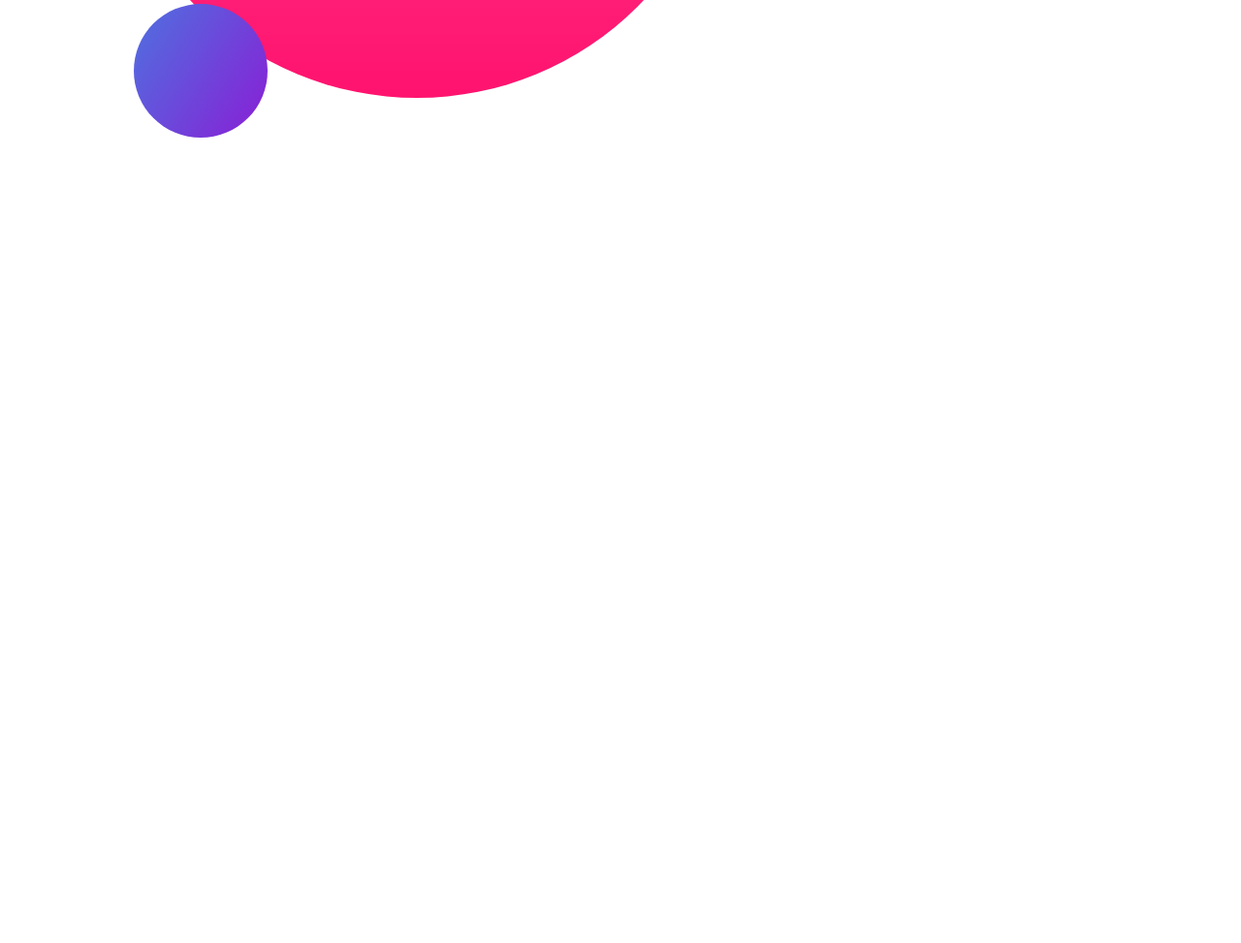
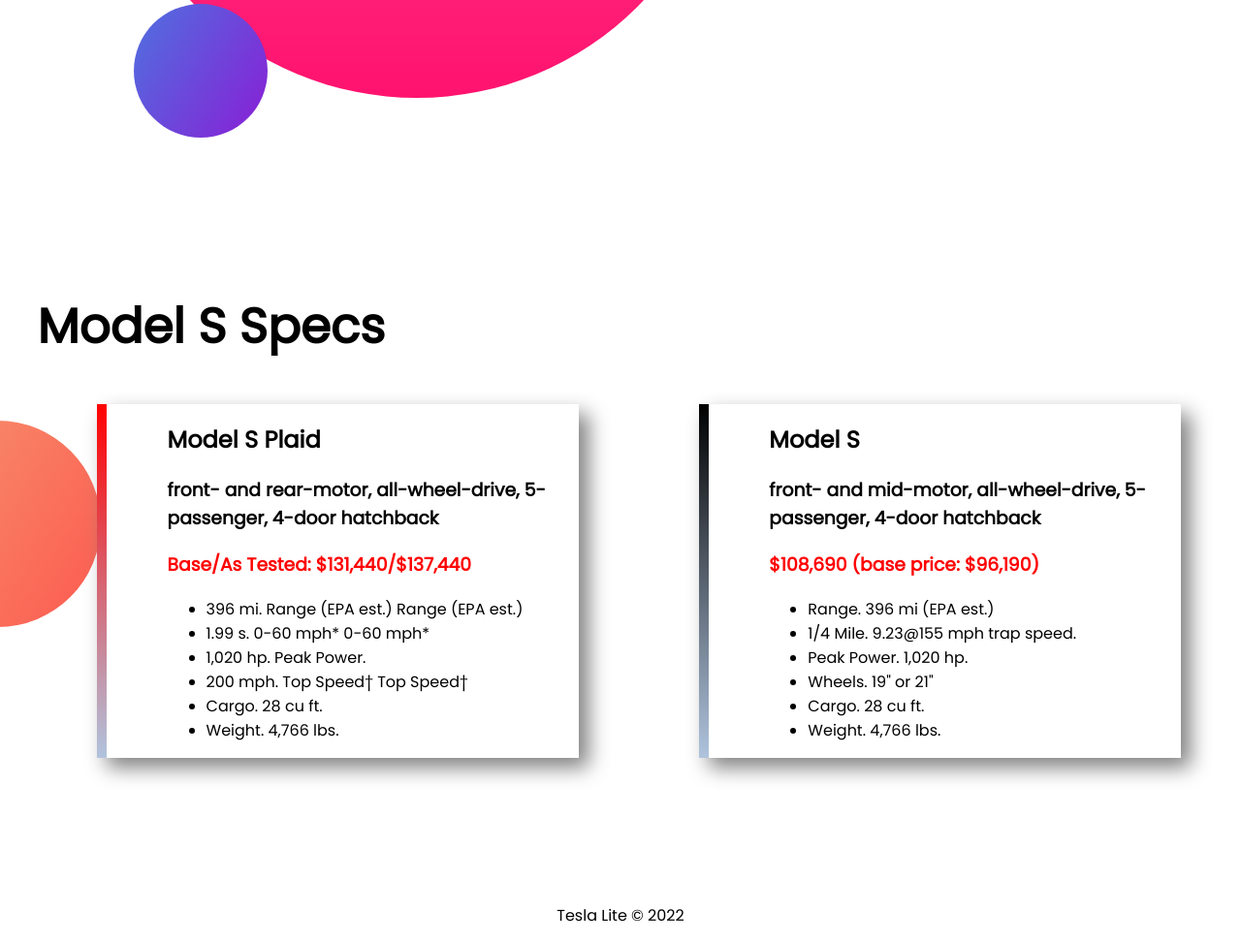
Before and after one commit to TEMPLAR-007/Selling-Tesla-01, a plain HTML site: page index.html in a window 1280 px wide. Shown: the part 1529-2502 px from the top of the page at 97% size. Before the commit the page ends 1829 px from the top, so only its background shows below. Drawn offline with Linux system fonts and the light colour scheme.

Commit message:
4th commit

```diff
--- a/index.html
+++ b/index.html
@@ -16,7 +16,7 @@
 
 <body>
 
-    <section class="top-banner">
+    <section class="top-banner flexible-container">
         <div class="para-width">
             <h1>Welcome To</h1>
             <h1> <span class="name">Tesla</span> World<span class="lite-color">[lite]</span> !</h1>
@@ -36,7 +36,7 @@
 
     </section>
 
-    <section class="Model-S">
+    <section class="Model-S flexible-container">
 
         <div class="img-width">
 
@@ -58,7 +58,44 @@
         </div>
     </section>
 
+    <section class="Specs">
+        <h1>Model S Specs</h1>
 
+        <div class="flexible-container">
+            <div id="Model-S-Plaid-box" class="spec-item">
+                <h2>Model S Plaid</h2>
+                <h3>front- and rear-motor, all-wheel-drive, 5-passenger, 4-door hatchback</h3>
+                <h3 class="name">Base/As Tested: $131,440/$137,440</h3>
+                <ul>
+                    <li>396 mi. Range (EPA est.) Range (EPA est.)</li>
+                    <li>1.99 s. 0-60 mph* 0-60 mph*</li>
+                    <li>1,020 hp. Peak Power.</li>
+                    <li>200 mph. Top Speed† Top Speed†</li>
+                    <li>Cargo. 28 cu ft.</li>
+                    <li>Weight. 4,766 lbs.</li>
+                </ul>
+
+            </div>
+            <div id="Model-S-box" class="spec-item">
+                <h2>Model S</h2>
+                <h3>front- and mid-motor, all-wheel-drive, 5-passenger, 4-door hatchback</h3>
+                <h3 class="name">$108,690 (base price: $96,190)</h3>
+                <ul>
+                    <li>Range. 396 mi (EPA est.)</li>
+                    <li>1/4 Mile. 9.23@155 mph trap speed.</li>
+                    <li>Peak Power. 1,020 hp.</li>
+                    <li>Wheels. 19" or 21"</li>
+                    <li>Cargo. 28 cu ft.</li>
+                    <li>Weight. 4,766 lbs.</li>
+                </ul>
+            </div>
+        </div>
+
+    </section>
+
+    <footer>
+        <p>Tesla Lite © 2022</p>
+    </footer>
 
 </body>
 
--- a/style.css
+++ b/style.css
@@ -14,7 +14,7 @@ h1{
     color: lightsteelblue;
 }
 
-section{
+.flexible-container{
     display: flex;
     margin-bottom: 150px;
 }
@@ -29,11 +29,11 @@ section{
 }
 .link-button{
     text-decoration: none;
-    background-image: linear-gradient(rgba(255, 118, 76, 0.945),red);
-    color:whitesmoke;
+    color:red;
     font-weight:600;
-    padding: 10px 40px;
-    border-radius: 5px;
+    padding: 10px 20px;
+    border: 3px solid black;
+    border-radius: 50px;
 }
 .top-banner{
     background-image: url(images/top-banner.png);
@@ -47,3 +47,34 @@ section{
     background-position: right;
 
 }
+
+.Specs{
+    background-image: url(images/exp-bg.png);
+    background-repeat: no-repeat;
+    background-position: left;
+    padding-left: 3%;
+}
+
+.spec-item{
+    width: 50%;
+    margin-right: 5%;
+    margin-left: 5%;
+    padding-left: 5%;
+    box-shadow: 10px 10px 20px gray;
+
+}
+
+#Model-S-Plaid-box{
+    border-left: 10px solid;
+    border-image: linear-gradient(red,lightsteelblue);
+    border-image-slice: 1;
+}
+
+#Model-S-box{
+    border-left: 10px solid;
+    border-image: linear-gradient(black,lightsteelblue);
+    border-image-slice: 1;
+}
+footer p {
+    text-align: center;
+}
```
Also changed, not shown: images/exp-bg.png (added).
